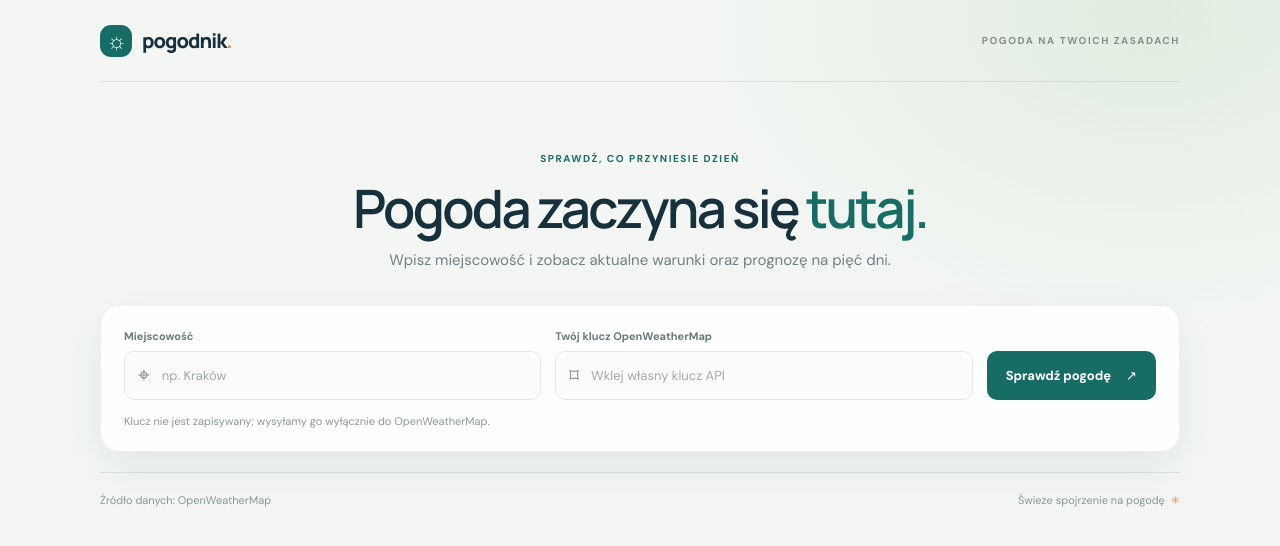
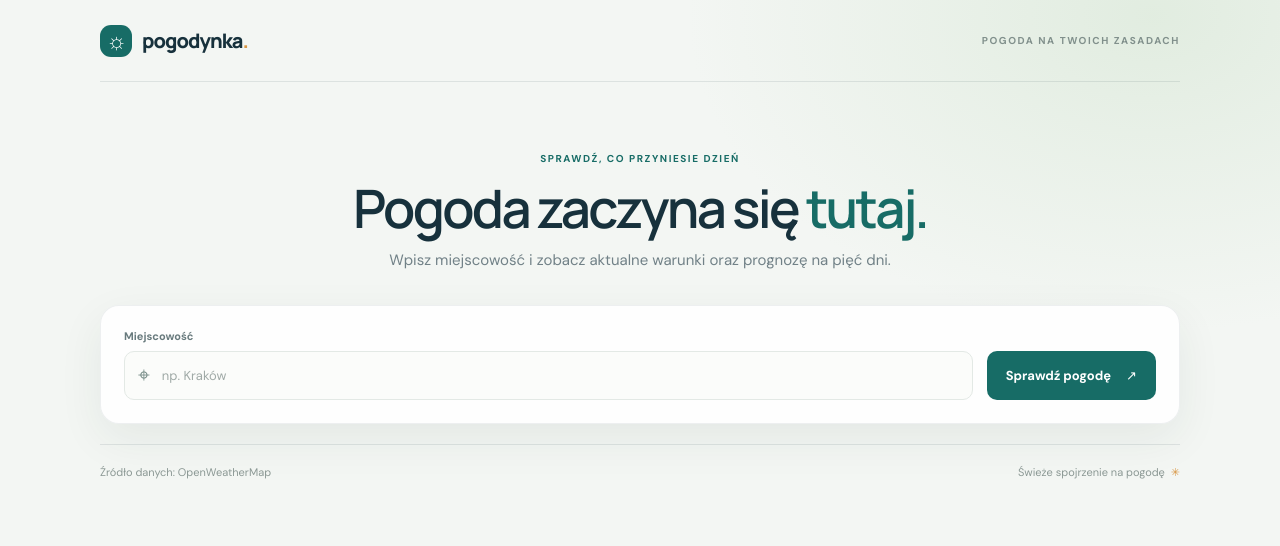
Before and after one commit to Hubert894/is_zadania, a PHP site: page / in a window 1280 px wide. Shown: the top 546 px of the page. Run offline with PHP 8.4, Linux system fonts and the light colour scheme.

Commit message:
prawie finał

```diff
--- a/boilerplate-c/index.html
+++ b/boilerplate-c/index.html
@@ -4,7 +4,7 @@
     <meta charset="UTF-8">
     <meta name="viewport" content="width=device-width, initial-scale=1">
     <meta name="theme-color" content="#102c3a">
-    <title>Pogodnik — pogoda i prognoza</title>
+    <title>Pogodynka — pogoda i prognoza</title>
     <link rel="stylesheet" href="styles.css" type="text/css">
     <script src="scripts.js" defer></script>
 </head>
@@ -13,7 +13,7 @@
         <header class="topbar">
             <a class="brand" href="#" aria-label="Pogodnik, strona główna">
                 <span class="brand-mark" aria-hidden="true">☼</span>
-                <span>pogodnik<span class="brand-dot">.</span></span>
+                <span>pogodynka<span class="brand-dot">.</span></span>
             </a>
             <span class="topbar-note">POGODA NA TWOICH ZASADACH</span>
         </header>
@@ -32,17 +32,9 @@
                     <input id="city-input" name="city" type="text" placeholder="np. Kraków" autocomplete="address-level2" required>
                 </span>
             </label>
-            <label class="field key-field">
-                <span class="field-label">Twój klucz OpenWeatherMap</span>
-                <span class="input-wrap">
-                    <span class="input-icon key-icon" aria-hidden="true">⌑</span>
-                    <input id="api-key-input" name="apiKey" type="password" placeholder="Wklej własny klucz API" autocomplete="off" required>
-                </span>
-            </label>
             <button class="search-button" id="search-button" type="submit">
                 <span>Sprawdź pogodę</span><span aria-hidden="true">↗</span>
             </button>
-            <p class="key-note">Klucz nie jest zapisywany; wysyłamy go wyłącznie do OpenWeatherMap.</p>
         </form>
 
         <p id="status-message" class="status-message" role="status" aria-live="polite"></p>
@@ -52,10 +44,10 @@
             <section class="forecast-section" aria-labelledby="forecast-heading">
                 <div class="section-heading">
                     <div>
-                        <p class="eyebrow">PLANUJ Z WYPRZEDZENIEM</p>
-                        <h2 id="forecast-heading">Najbliższe dni</h2>
+                        <p class="eyebrow">PROGNOZA CO 3 GODZINY</p>
+                        <h2 id="forecast-heading">Najbliższe 15 godzin</h2>
                     </div>
-                    <span class="forecast-period">5 DNI</span>
+                    <span class="forecast-period">15 GODZIN</span>
                 </div>
                 <div id="forecast-list" class="forecast-grid"></div>
             </section>
--- a/boilerplate-c/scripts.js
+++ b/boilerplate-c/scripts.js
@@ -1,6 +1,5 @@
 const form = document.querySelector("#weather-form");
 const cityInput = document.querySelector("#city-input");
-const apiKeyInput = document.querySelector("#api-key-input");
 const searchButton = document.querySelector("#search-button");
 const statusMessage = document.querySelector("#status-message");
 const results = document.querySelector("#weather-results");
@@ -8,15 +7,14 @@ const currentWeather = document.querySelector("#current-weather");
 const forecastList = document.querySelector("#forecast-list");
 
 const API_BASE = "https://api.openweathermap.org/data/2.5";
+const API_KEY = "7ded80d91f2b280ec979100cc8bbba94";
 
 form.addEventListener("submit", async (event) => {
     event.preventDefault();
 
     const city = cityInput.value.trim();
-    const apiKey = "7ded80d91f2b280ec979100cc8bbba94";
-      //apiKeyInput.value.trim();
-    if (!city || !apiKey) {
-        statusMessage.textContent = "Podaj miejscowość i własny klucz API.";
+    if (!city) {
+        statusMessage.textContent = "Podaj miejscowość.";
         return;
     }
 
@@ -30,8 +28,8 @@ form.addEventListener("submit", async (event) => {
     let hasResults = false;
     try {
         const [currentResult, forecastResult] = await Promise.allSettled([
-            loadCurrentWeather(city, apiKey),
-            loadForecast(city, apiKey)
+            loadCurrentWeather(city, API_KEY),
+            loadForecast(city, API_KEY)
         ]);
 
         if (currentResult.status === "fulfilled") {
@@ -154,46 +152,33 @@ function renderCurrentWeather(data) {
 }
 
 function renderForecast(data) {
-    const byDay = new Map();
-    for (const item of data.list) {
-        const localTime = new Date((item.dt + data.city.timezone) * 1000);
-        const dayKey = [
-            localTime.getUTCFullYear(),
-            String(localTime.getUTCMonth() + 1).padStart(2, "0"),
-            String(localTime.getUTCDate()).padStart(2, "0")
-        ].join("-");
-        const distanceFromNoon = Math.abs(localTime.getUTCHours() - 12);
-        const existing = byDay.get(dayKey);
-        if (!existing || distanceFromNoon < existing.distanceFromNoon) {
-            byDay.set(dayKey, { item, localTime, distanceFromNoon });
-        }
-    }
-
-    const days = [...byDay.values()].slice(0, 5);
-    if (days.length === 0) {
+    if (data.list.length === 0) {
         throw new Error("brak danych prognozy dla tej miejscowości.");
     }
 
-    forecastList.innerHTML = days.map(({ item, localTime }, index) => {
+    forecastList.innerHTML = data.list.slice(0, 5).map((item) => {
         const weather = item.weather[0];
-        const dayName = index === 0
-            ? "Dziś"
-            : new Intl.DateTimeFormat("pl-PL", { weekday: "long", timeZone: "UTC" }).format(localTime);
+        const localTime = new Date((item.dt + data.city.timezone) * 1000);
         const date = new Intl.DateTimeFormat("pl-PL", {
+            weekday: "short",
             day: "numeric",
             month: "short",
+            timeZone: "UTC"
+        }).format(localTime);
+        const time = new Intl.DateTimeFormat("pl-PL", {
+            hour: "2-digit",
+            minute: "2-digit",
             timeZone: "UTC"
         }).format(localTime);
 
         return `
             <article class="forecast-card">
-                <p class="forecast-day">${escapeHtml(dayName)}</p>
-                <p class="forecast-date">${escapeHtml(date)}</p>
+                <p class="forecast-day">${escapeHtml(date)}</p>
+                <p class="forecast-date">${escapeHtml(time)}</p>
                 <img class="forecast-icon" src="${weatherIconUrl(weather.icon)}" alt="${escapeHtml(weather.description)}">
                 <p class="forecast-description">${escapeHtml(weather.description)}</p>
                 <div class="forecast-temperatures">
-                    <span>${Math.round(item.main.temp_max)}°</span>
-                    <span class="forecast-low">${Math.round(item.main.temp_min)}°</span>
+                    <span>${Math.round(item.main.temp)}°C</span>
                 </div>
             </article>`;
     }).join("");
--- a/boilerplate-c/styles.css
+++ b/boilerplate-c/styles.css
@@ -122,7 +122,7 @@ h1 em {
 
 .search-panel {
     display: grid;
-    grid-template-columns: minmax(180px, 1.1fr) minmax(210px, 1.1fr) auto;
+    grid-template-columns: minmax(180px, 1fr) auto;
     align-items: end;
     gap: 14px;
     padding: 23px;
@@ -166,10 +166,6 @@ h1 em {
     line-height: 1;
 }
 
-.key-icon {
-    font-size: 19px;
-}
-
 .input-wrap input {
     width: 100%;
     min-width: 0;
@@ -210,13 +206,6 @@ h1 em {
     cursor: wait;
     opacity: 0.7;
     transform: none;
-}
-
-.key-note {
-    grid-column: 1 / -1;
-    margin: 0;
-    color: #8b9894;
-    font-size: 11px;
 }
 
 .status-message {
@@ -358,7 +347,7 @@ h2 {
 
 .forecast-grid {
     display: grid;
-    grid-template-columns: repeat(5, minmax(0, 1fr));
+    grid-template-columns: repeat(6, minmax(0, 1fr));
     gap: 11px;
 }
 
@@ -426,15 +415,15 @@ h2 {
 
 @media (max-width: 760px) {
     .search-panel {
-        grid-template-columns: 1fr 1fr;
+        grid-template-columns: 1fr;
     }
 
     .search-button {
-        grid-column: 1 / -1;
+        grid-column: auto;
     }
 
     .forecast-grid {
-        grid-template-columns: repeat(3, minmax(0, 1fr));
+        grid-template-columns: repeat(4, minmax(0, 1fr));
     }
 }
 
@@ -474,8 +463,7 @@ h2 {
         padding: 17px;
     }
 
-    .search-button,
-    .key-note {
+    .search-button {
         grid-column: auto;
     }
 
```
